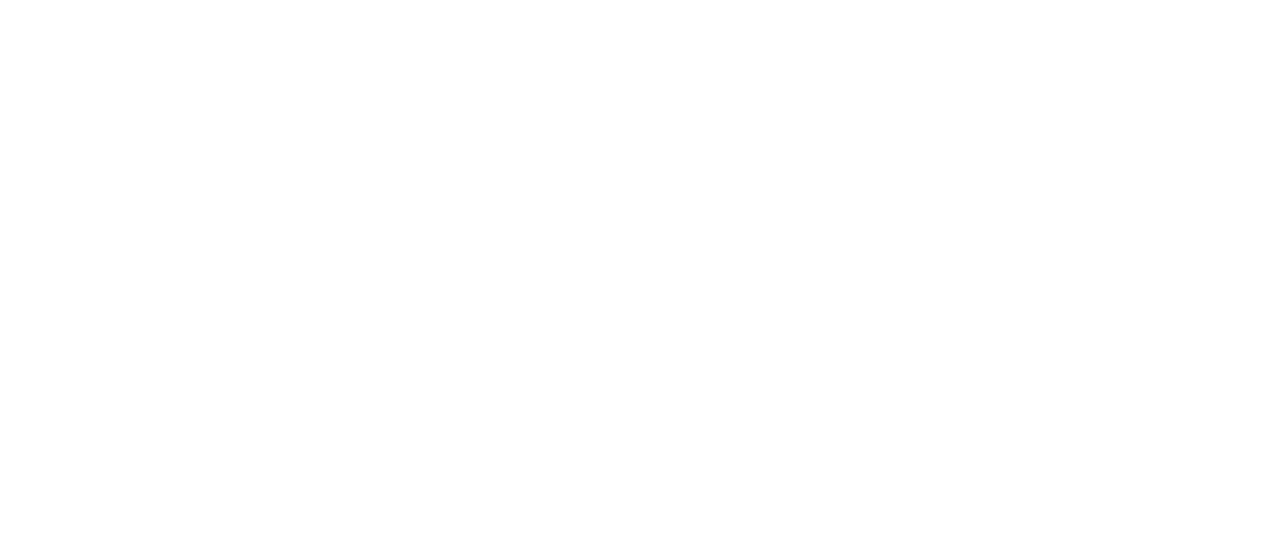
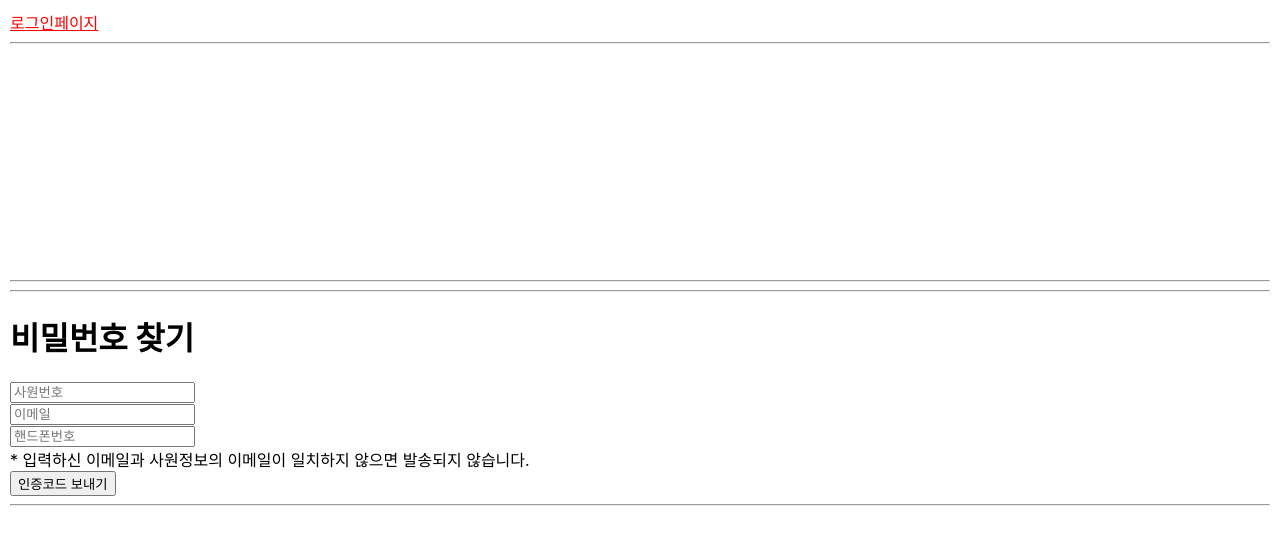
Before and after one commit to JeongRimKim/SSGTARBUCKS_BACK_FE, a React (Create React App) app: page /auth/find in a window 1280 px wide. Before the commit this address had no page. Shown: the top 544 px of the page. Built offline with nearby package versions, Linux system fonts and the light colour scheme.

Commit message:
feat: 임시비밀번호 (문자인증) 김정윤

```diff
--- a/src/App.js
+++ b/src/App.js
@@ -1,7 +1,7 @@
 
 import { createBrowserRouter, RouterProvider } from "react-router-dom";
 import HomePage, { loader as homeLoader } from "./pages/Home";
-import SignupPage, { action as signupAction } from "./pages/SignupPage.js";
+import FindPage from "./pages/FindPage.js";
 import RootLayout from "./pages/Root";
 import ErrorPage from './pages/Error';
 import AuthenticationPage, { action as authAction } from "./pages/Authentication.js";
@@ -35,7 +35,7 @@
     loader: tokenLoader,
     children: [
       { index: true, element: <HomePage />, loader: homeLoader },
-      { path: 'signup', element: <SignupPage /> },
+      { path: '/auth/find', element: <FindPage /> },
       {
         path: 'auth',
         element: <AuthenticationPage />,
--- a/src/components/AuthForm.js
+++ b/src/components/AuthForm.js
@@ -17,7 +17,7 @@
   return (
     <>
       <Form method="post" >
-        <h1>{isLogin ? 'Log in' : 'Create a new user'}</h1>
+        <h1>{isLogin ? 'Log in' : '비밀번호 찾기'}</h1>
         {!isLogin ? null : <>
           <p>
             <label htmlFor="user_id">아이디</label>
@@ -30,46 +30,17 @@
         </>
         }
 
-        {isLogin ? null : <>
-          <input type="hidden" name="${_csrf.parameterName}" value="${_csrf.token}" />
-          <div>
-            <input type="text" name="name" placeholder="Name" />
-          </div>
-          <div>
-            <input type="text" name="username" placeholder="*Username" />
-          </div>
-          <div>
-            <input type="text" name="email" placeholder="*Email" />
-          </div>
-          <div>
-            <input type="password" name="password" placeholder="Password" />
-          </div>
-          <div>
-            <input type="text" name="address" placeholder="Address" />
-          </div>
-          <div>
-            <input type="text" name="phone" placeholder="Phone" />
-          </div>
-          <div>
-            <input type="text" name="website" placeholder="Website" />
-          </div>
-          <div>
-            <input type="text" name="company" placeholder="Company" />
-          </div>
-          <div>
-            <select name="role">
-              <option>URER_ROLE</option>
-              <option>URER_ADMIN</option>
-            </select>
-          </div>
+        {isLogin ? null :
+        <>
+
         </>
         }
-
-
+        <br />
         <div>
-          <Link to={`?mode=${isLogin ? 'signup' : 'login'}`}>
-            {isLogin ? 'Create new user' : 'Login'}
+          <Link to={`${isLogin ? 'find' : '?mode=login'}`}>
+            {isLogin ? '비밀번호 찾기' : '로그인하러가기'}
           </Link>
+          <br /><br />
           <button disabled={isSubmitting}>
             {isSubmitting ? 'Submitting...' : 'Save'}
           </button>
--- a/src/pages/Authentication.js
+++ b/src/pages/Authentication.js
@@ -16,12 +16,13 @@
   const searchParams = new URL(request.url).searchParams;
   console.log("searchParams>>", searchParams);
   const mode = searchParams.get('mode') || 'login';
-  console.log("mode>>", mode);
+  console.log("mode1>>", mode);
 
   const data = await request.formData();
   const authData = {
     user_id: data.get('user_id'),
-    user_pw: data.get('user_pw')
+    user_pw: data.get('user_pw'),
+    user_email: data.get('user_email'),
   };
   console.log("authData>>", authData);
   let resData = '';
@@ -54,7 +55,9 @@
     console.log("error:", error);
     throw new Error("error 발생되었습니다");
   }
-
+  if(mode === "signup") {
+    return redirect('/auth?mode=signup');
+  }
   return redirect('/');
 }
 
@@ -66,7 +69,7 @@
   const searchParams = new URL(request.url).searchParams;
   console.log("searchParams>>", searchParams);
   const mode = searchParams.get('mode') || 'login';
-  console.log("mode>>", mode);
+  console.log("mode2>>", mode);
 
   const data = await request.formData();
   const authData = {
--- /dev/null
+++ b/src/pages/FindPage.js
@@ -0,0 +1,107 @@
+import { useState } from 'react';
+import { json, useLoaderData, NavLink, useParams, useNavigate } from 'react-router-dom';
+import axios from 'axios';
+
+function FindPage() {
+  const [userId, setUserId] = useState('');
+  const [userEmail, setUserEmail] = useState('');
+  const [userPhone, setUserPhone] = useState('');
+  const [showAuthCodeInput, setShowAuthCodeInput] = useState(false);
+  const [authCode, setAuthCode] = useState('');
+  const [verificationResult, setVerificationResult] = useState(null);
+  const navigate = useNavigate();
+
+  const handleFindButtonClick = async () => {
+    try {
+      const response = await axios({
+        method: "POST",
+        url: 'http://localhost:8000/api/v1/user/find',
+        data: {
+          user_id: userId,
+          user_email: userEmail,
+          user_phone: userPhone,
+          auth_code: authCode,
+        },
+      });
+
+      console.log('Axios Response:', response.data);
+      setShowAuthCodeInput(true);
+
+    } catch (error) {
+      console.error('Axios Error:', error);
+    }
+  };
+
+
+  const handleVerificationButtonClick = async () => {
+    try {
+      console.log(authCode);
+
+      const verificationResponse = await axios({
+        method: "POST",
+        url: 'http://localhost:8000/api/v1/user/verify',
+        data: {
+          user_id: userId,
+          auth_code: authCode,
+        },
+      });
+
+      console.log('Verification Response:', verificationResponse.data);
+
+      if(verificationResponse.data === '성공'){
+        navigate('/auth?mode=login');
+      }
+      // Update the state or handle the result as needed
+      setVerificationResult(verificationResponse.data);
+
+    } catch (error) {
+      console.error('Verification Axios Error:', error);
+    }
+  };
+
+  return (
+    <>
+      <h1>비밀번호 찾기</h1>
+      <div>
+        <input
+          type="text"
+          name="user_id"
+          placeholder="사원번호"
+          value={userId}
+          onChange={(e) => setUserId(e.target.value)}
+        />
+      </div>
+      <div>
+        <input
+          type="text"
+          name="user_email"
+          placeholder="이메일"
+          value={userEmail}
+          onChange={(e) => setUserEmail(e.target.value)}
+        />
+      </div>
+      <div>
+        <input
+          type="text"
+          name="user_phone"
+          placeholder="핸드폰번호"
+          value={userPhone}
+          onChange={(e) => setUserPhone(e.target.value)}
+        />
+      </div>
+      <div>
+        * 입력하신 이메일과 사원정보의 이메일이 일치하지 않으면 발송되지 않습니다.
+      </div>
+      <button onClick={handleFindButtonClick}>인증코드 보내기</button>
+      <hr />
+      {showAuthCodeInput && (
+        <div>
+          인증번호: <input type="text" value={authCode} onChange={(e) => setAuthCode(e.target.value)}/>
+          <button onClick={handleVerificationButtonClick}>확인</button>
+        </div>
+      )}
+    </>
+  );
+}
+
+export default FindPage;
--- a/src/pages/SignupPage.js
+++ /dev/null
@@ -1,16 +0,0 @@
-import { json, redirect, Form } from 'react-router-dom';
-
-function SignupPage() {
-  return
-  <>
-    <h1>SignupPage</h1>;
-  </>
-}
-
-export default SignupPage;
-
-export async function action({ request }) {
-  console.log("SignupPage.action");
-
-  return redirect('/');
-}
```
